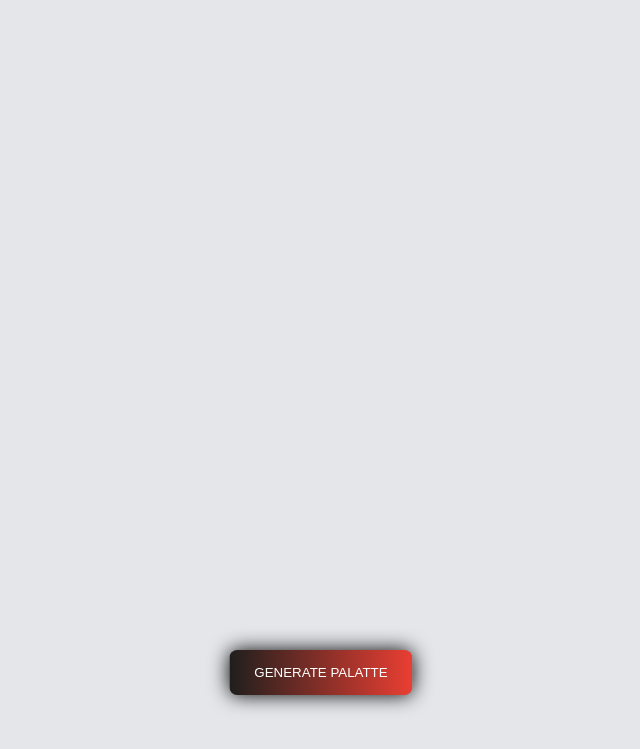
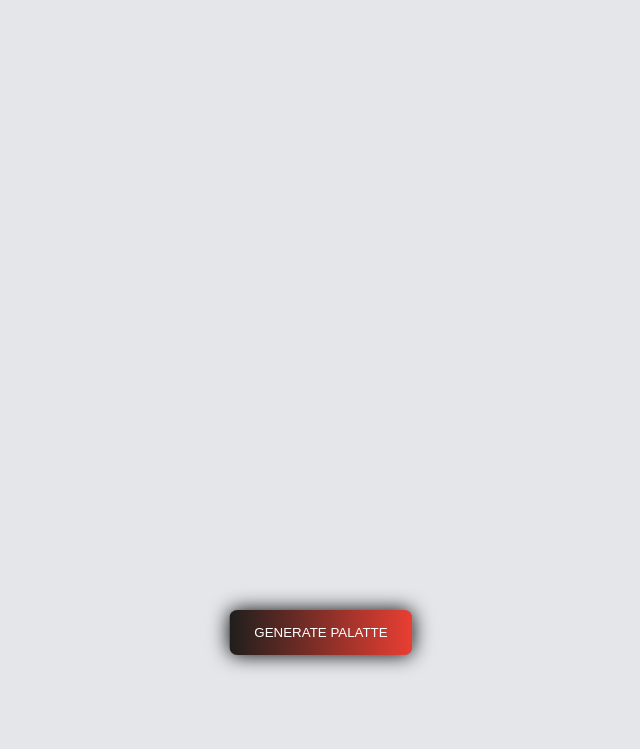
Before and after one commit to iamjabeed/Color-Palatte-Generator, a plain HTML site: page index.html in a window 1280 px wide. Shown: the part 65-814 px from the top of the page, without its empty margins (319-959 px from the left). Drawn offline with Linux system fonts and the light colour scheme.

Commit message:
button position fixed

```diff
--- a/style.css
+++ b/style.css
@@ -89,8 +89,8 @@ body {
     display: block;
     position: fixed;
     left: 50%;
-    bottom: 20px;
-    transform: translate(-50%, -20px);
+    bottom: 40px;
+    transform: translate(-50%, -40px);
     cursor: pointer;
 }
 
```
